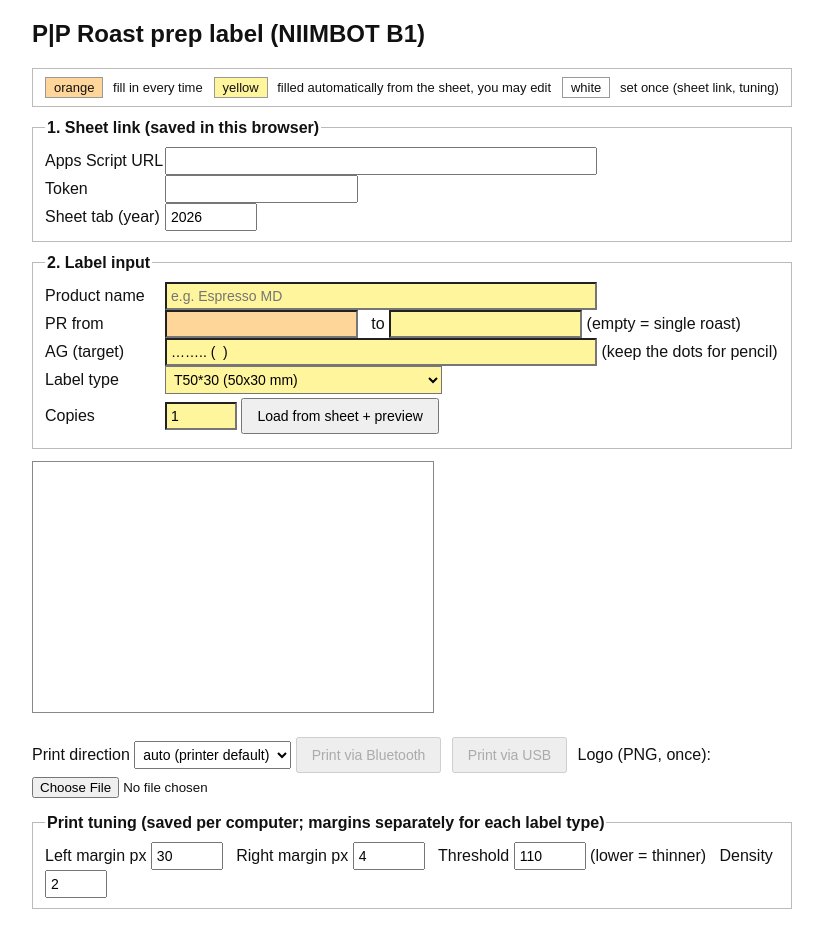
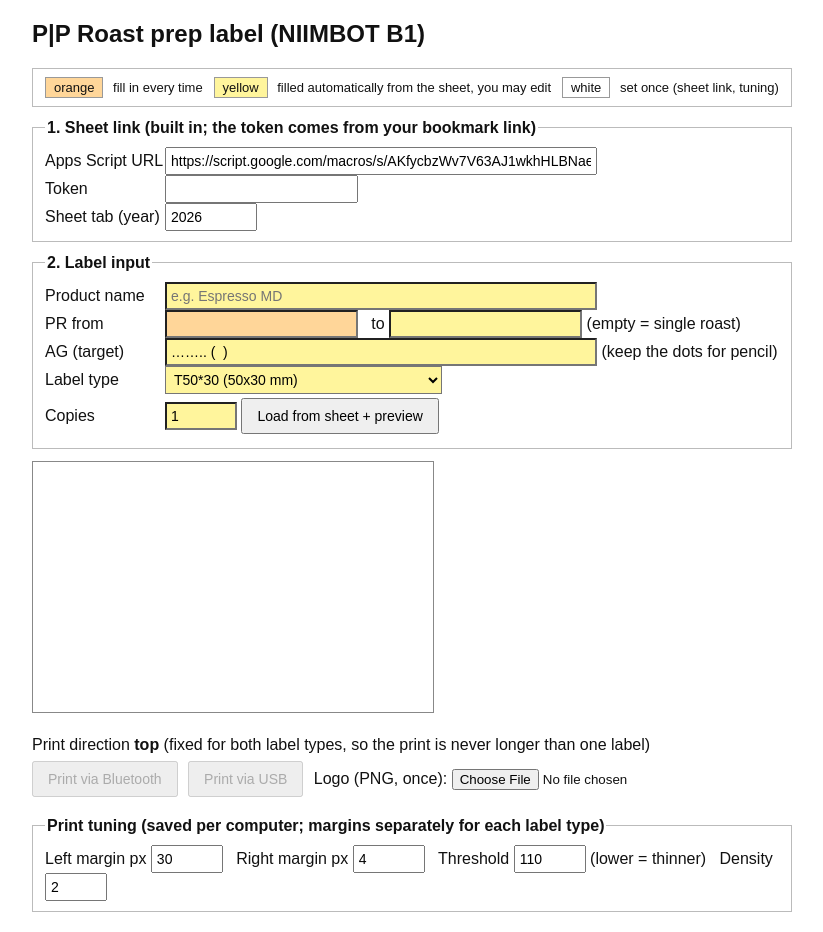
Before and after one commit to steidelc/pp-label, a plain HTML site: page index.html in a window 1280 px wide. Shown: the whole page, without its empty margins (228-1051 px from the left). Drawn offline with Linux system fonts and the light colour scheme.

Commit message:
Keep settings on every computer; stop labels running into the next one
- Apps Script URL and logo are built into the page (logo.png)
- Token can come from a bookmark link (#token=...), never stored on GitHub
- Browser storage is optional and failures are ignored
- Print direction fixed to top; 'left' printed 48 mm on a 30 mm label
- Check the image length matches the label and set the gap label type

Co-Authored-By: Claude Opus 5.5 <noreply@anthropic.com>
Claude-Session: https://claude.ai/code/session_01RCrwjPQtCyHRdTq2gupXia

```diff
--- a/index.html
+++ b/index.html
@@ -22,7 +22,7 @@
 <h2>P|P Roast prep label (NIIMBOT B1)</h2>
 <div class="legend"><span class="must">orange</span> fill in every time &nbsp; <span class="may">yellow</span> filled automatically from the sheet, you may edit &nbsp; <span style="background:#fff">white</span> set once (sheet link, tuning)</div>
 
-<fieldset><legend>1. Sheet link (saved in this browser)</legend>
+<fieldset><legend>1. Sheet link (built in; the token comes from your bookmark link)</legend>
  <label>Apps Script URL</label><input class="w" type="text" id="url"><br>
  <label>Token</label><input type="text" id="token"><br>
  <label>Sheet tab (year)</label><input type="text" id="tab" style="width:80px">
@@ -42,7 +42,7 @@
 <canvas id="cv" width="384" height="240"></canvas>
 <p>
  <label style="min-width:auto">Print direction</label>
- <select id="dir"><option value="auto">auto (printer default)</option><option value="top">top</option><option value="left">left</option></select>
+ <b>top</b> (fixed for both label types, so the print is never longer than one label)
  <button id="pbt" disabled>Print via Bluetooth</button>
  <button id="pusb" disabled>Print via USB</button>
  <label style="min-width:auto">Logo (PNG, once):</label> <input type="file" id="logo" accept="image/*">
@@ -62,14 +62,31 @@ const W = 384; // B1 print head = 384 px wide; label 50x30 mm. Layout is drawn i
 let L = null, logoImg = null;
 
 // ---- saved settings
-['url','token','tab'].forEach(k => $(k).value = localStorage.getItem('pp_'+k) || (k === 'tab' ? '2026' : ''));
-['url','token','tab'].forEach(k => $(k).addEventListener('change', () => localStorage.setItem('pp_'+k, $(k).value.trim())));
-const savedLogo = localStorage.getItem('pp_logo');
-if (savedLogo) { logoImg = new Image(); logoImg.onload = () => L && render(L); logoImg.src = savedLogo; }
+// Browser storage can be wiped (Safari clears it after 7 days without a visit; some browsers on close),
+// so nothing important depends on it any more:
+//  - the Apps Script URL and the logo are built into the page,
+//  - the token comes from the bookmark link: https://steidelc.github.io/pp-label/#token=YOUR_TOKEN
+//    (the part after # never leaves the computer and is not stored on GitHub).
+const DEFAULT_URL = 'https://script.google.com/macros/s/AKfycbzWv7V63AJ1wkhHLBNaeUw17f4Lc4Cb8hO5tkSS8szwP5DHghGg8Jh6h64_8jg6s78T/exec';
+const store = {
+  get: k => { try { return store.get(k); } catch (_) { return null; } },
+  set: (k, v) => { try { store.set(k, v); } catch (_) {} }
+};
+const hash = new URLSearchParams(location.hash.slice(1));
+const defaults = { url: DEFAULT_URL, token: '', tab: String(new Date().getFullYear()) };
+['url','token','tab'].forEach(k => {
+  const fromLink = hash.get(k);
+  $(k).value = (fromLink && fromLink.trim()) || store.get('pp_'+k) || defaults[k];
+  if (fromLink) store.set('pp_'+k, fromLink.trim());
+  $(k).addEventListener('change', () => store.set('pp_'+k, $(k).value.trim()));
+});
+const savedLogo = store.get('pp_logo');
+logoImg = new Image(); logoImg.onload = () => L && render(L);
+logoImg.src = savedLogo || 'logo.png';
 $('logo').addEventListener('change', e => {
   const f = e.target.files[0]; if (!f) return;
   const r = new FileReader();
-  r.onload = () => { localStorage.setItem('pp_logo', r.result); logoImg = new Image();
+  r.onload = () => { store.set('pp_logo', r.result); logoImg = new Image();
     logoImg.onload = () => L && render(L); logoImg.src = r.result; };
   r.readAsDataURL(f);
 });
@@ -170,7 +187,7 @@ $('load').onclick = async () => {
   $('warn').textContent = ''; $('status').textContent = 'Loading...';
   const from = parseInt($('from').value, 10), to = parseInt($('to').value || $('from').value, 10);
   if (!from || !to || to < from) { $('status').textContent = 'Enter a valid PR range.'; return; }
-  localStorage.setItem('pp_url', $('url').value.trim()); localStorage.setItem('pp_token', $('token').value.trim()); localStorage.setItem('pp_tab', $('tab').value.trim());
+  store.set('pp_url', $('url').value.trim()); store.set('pp_token', $('token').value.trim()); store.set('pp_tab', $('tab').value.trim());
   try {
     const res = await fetch($('url').value.trim() + '?token=' + encodeURIComponent($('token').value.trim()) + '&tab=' + encodeURIComponent($('tab').value.trim()) + '&from=' + from + '&to=' + to);
     const data = await res.json();
@@ -187,17 +204,17 @@ $('load').onclick = async () => {
     $('pbt').disabled = $('pusb').disabled = false;
   } catch (e) { $('status').textContent = 'Error: ' + e.message; }
 };
-$('ltype').value = localStorage.getItem('pp_ltype') || '1up';
+$('ltype').value = store.get('pp_ltype') || '1up';
 // margins are stored per label type (the two rolls sit differently in the printer)
 const MARG = { '1up': { lm: 30, rm: 4 }, '2up': { lm: 2, rm: 56 } };
 function loadMargins() { const t = $('ltype').value;
-  ['lm','rm'].forEach(k => { const s = localStorage.getItem('pp_' + k + '_' + t); $(k).value = s !== null ? s : MARG[t][k]; }); }
+  ['lm','rm'].forEach(k => { const s = store.get('pp_' + k + '_' + t); $(k).value = s !== null ? s : MARG[t][k]; }); }
 loadMargins();
-$('ltype').addEventListener('change', () => { localStorage.setItem('pp_ltype', $('ltype').value); loadMargins(); if (L) render(L); });
-['lm','rm'].forEach(k => $(k).addEventListener('input', () => { localStorage.setItem('pp_' + k + '_' + $('ltype').value, $(k).value); if (L) render(L); }));
+$('ltype').addEventListener('change', () => { store.set('pp_ltype', $('ltype').value); loadMargins(); if (L) render(L); });
+['lm','rm'].forEach(k => $(k).addEventListener('input', () => { store.set('pp_' + k + '_' + $('ltype').value, $(k).value); if (L) render(L); }));
 // other tuning fields: restore, save, re-render
-['thr','density'].forEach(k => { const s = localStorage.getItem('pp_'+k); if (s !== null) $(k).value = s;
-  $(k).addEventListener('input', () => { localStorage.setItem('pp_'+k, $(k).value); if (L) render(L); }); });
+['thr','density'].forEach(k => { const s = store.get('pp_'+k); if (s !== null) $(k).value = s;
+  $(k).addEventListener('input', () => { store.set('pp_'+k, $(k).value); if (L) render(L); }); });
 // re-render when manual fields change
 ['product','ag'].forEach(k => $(k).addEventListener('input', () => { if (L) { L.product = $('product').value.trim(); L.ag = $('ag').value; render(L); } }));
 
@@ -214,11 +231,15 @@ async function doPrint(mode) {
     const proto = client.protocol || client.abstraction; // library 0.49 uses .protocol
     const taskName = client.getPrintTaskType() || 'B1';
     const meta = client.getModelMetadata && client.getModelMetadata();
-    const sel = $('dir').value;
-    const dir = sel === 'auto' ? ((meta && meta.printDirection) || 'top') : sel;
+    // B1 prints head-first ('top'). 'left' rotated the image and made a 30 mm label print 48 mm long,
+    // which ran into the next label. Direction is now fixed, and the length is checked before printing.
+    const dir = 'top';
     const color = niimbluelib.PageColorType ? niimbluelib.PageColorType.SingleColor : 0;
     const encoded = niimbluelib.ImageEncoder.encodeCanvas($('cv'), color, dir);
-    const task = proto.newPrintTask(taskName, { totalPages: copies, statusPollIntervalMs: 100, statusTimeoutMs: 8000, pageColor: color, density: Math.min(5, Math.max(1, Math.round(num('density', 2)))) });
+    const labelRows = $('ltype').value === '2up' ? 640 : 240; // 80 mm or 30 mm at 8 px/mm
+    if (encoded.rows !== labelRows) throw new Error('Label image is ' + encoded.rows + ' px long but the label is ' + labelRows + ' px. Not printing, to avoid running into the next label.');
+    const gaps = niimbluelib.LabelType ? niimbluelib.LabelType.WithGaps : 1; // stop at the gap after each label
+    const task = proto.newPrintTask(taskName, { labelType: gaps, totalPages: copies, statusPollIntervalMs: 100, statusTimeoutMs: 8000, pageColor: color, density: Math.min(5, Math.max(1, Math.round(num('density', 2)))) });
     try {
       await task.printInit();
       await task.printPage(encoded, copies);
```
Also changed, not shown: logo.png (added).
